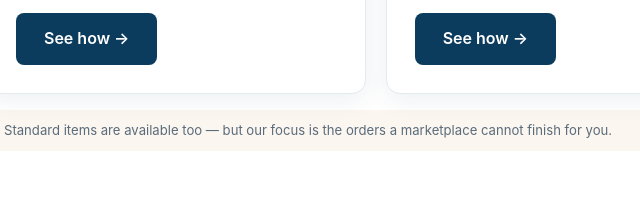
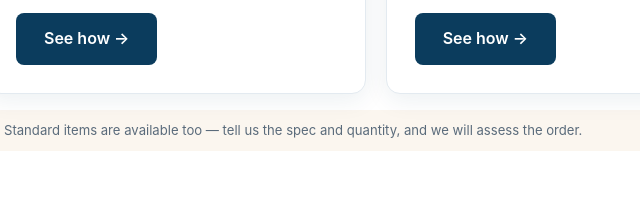
Before and after one commit to snktow/qiansi-sourcing-site, a plain HTML site: page index.html in a window 1280 px wide. Shown: the part 1709-1920 px from the top of the page, 65-705 px from the left. Drawn offline with Linux system fonts and the light colour scheme; no server answers.

Commit message:
fix(public): drop remaining "marketplace cannot" phrasing from homepage note

```diff
--- a/index.html
+++ b/index.html
@@ -458,7 +458,7 @@
           <span class="btn dark">See how →</span>
         </a>
       </div>
-      <p class="note">Standard items are available too — but our focus is the orders a marketplace cannot finish for you.</p>
+      <p class="note">Standard items are available too — tell us the spec and quantity, and we will assess the order.</p>
   </div>
 </section>
 
```
